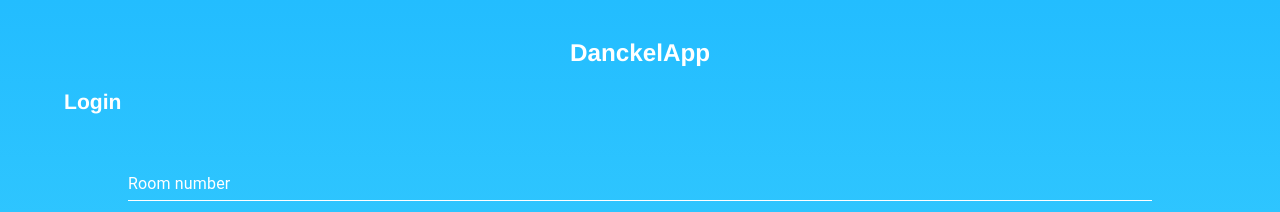
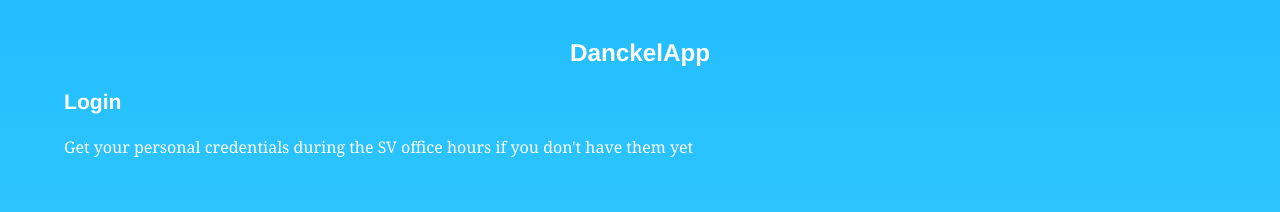
Before and after one commit to dpogoda/danckel-client, a Gatsby site: page / in a window 1280 px wide. Shown: the top 212 px of the page. Built offline with nearby package versions, Linux system fonts and the light colour scheme; Gatsby itself is replaced by a stand-in of ours; no server answers.

Commit message:
Add text to index

```diff
--- a/src/pages/index.js
+++ b/src/pages/index.js
@@ -31,6 +31,10 @@ const SignIn = ({ signIn }) => {
       <div>
         <h3 style={{ paddingLeft: '5vw' }}>Login</h3>
         <p style={{ paddingLeft: '5vw' }}>{error}</p>
+        <p style={{ paddingLeft: '5vw', paddingRight: '5vw' }}>
+          Get your personal credentials during the SV office hours if you don't
+          have them yet
+        </p>
         <div style={{ textAlign: 'center' }}>
           <TextField
             label="Room number"
```
